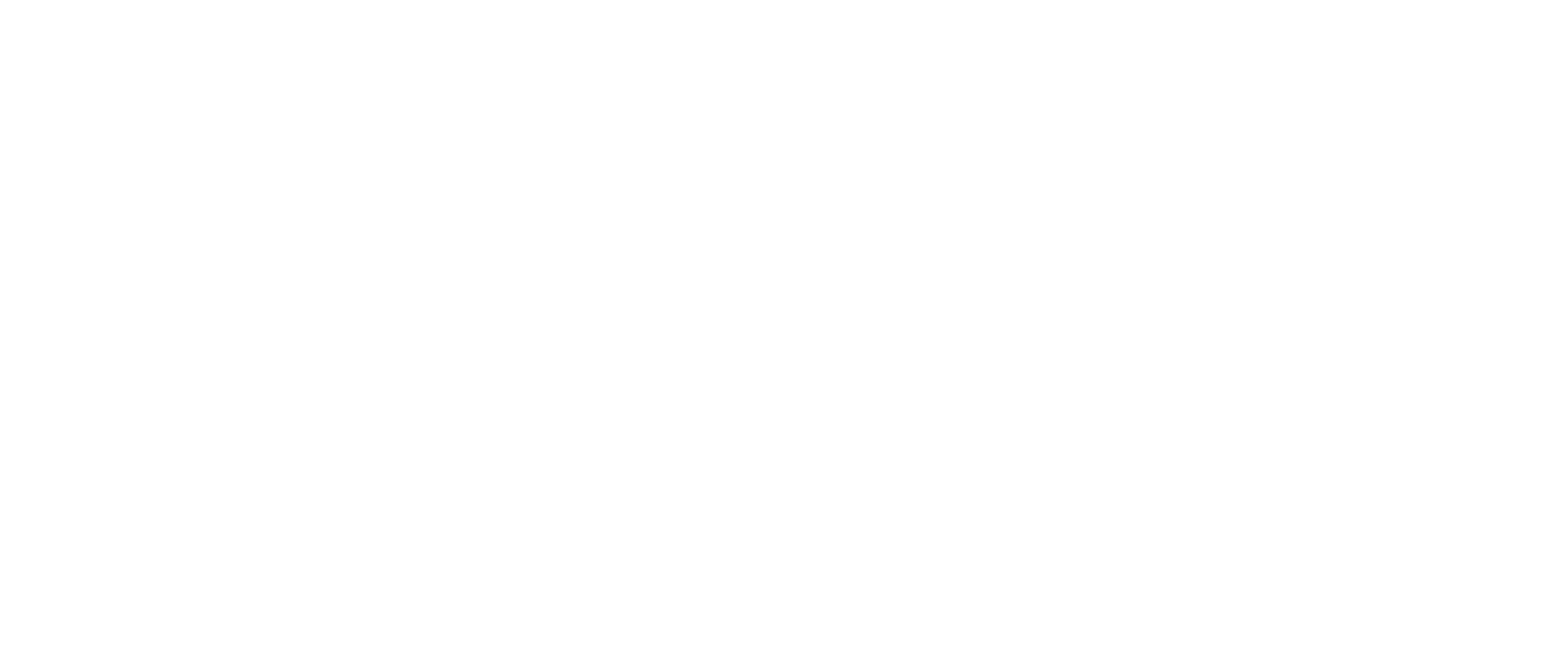
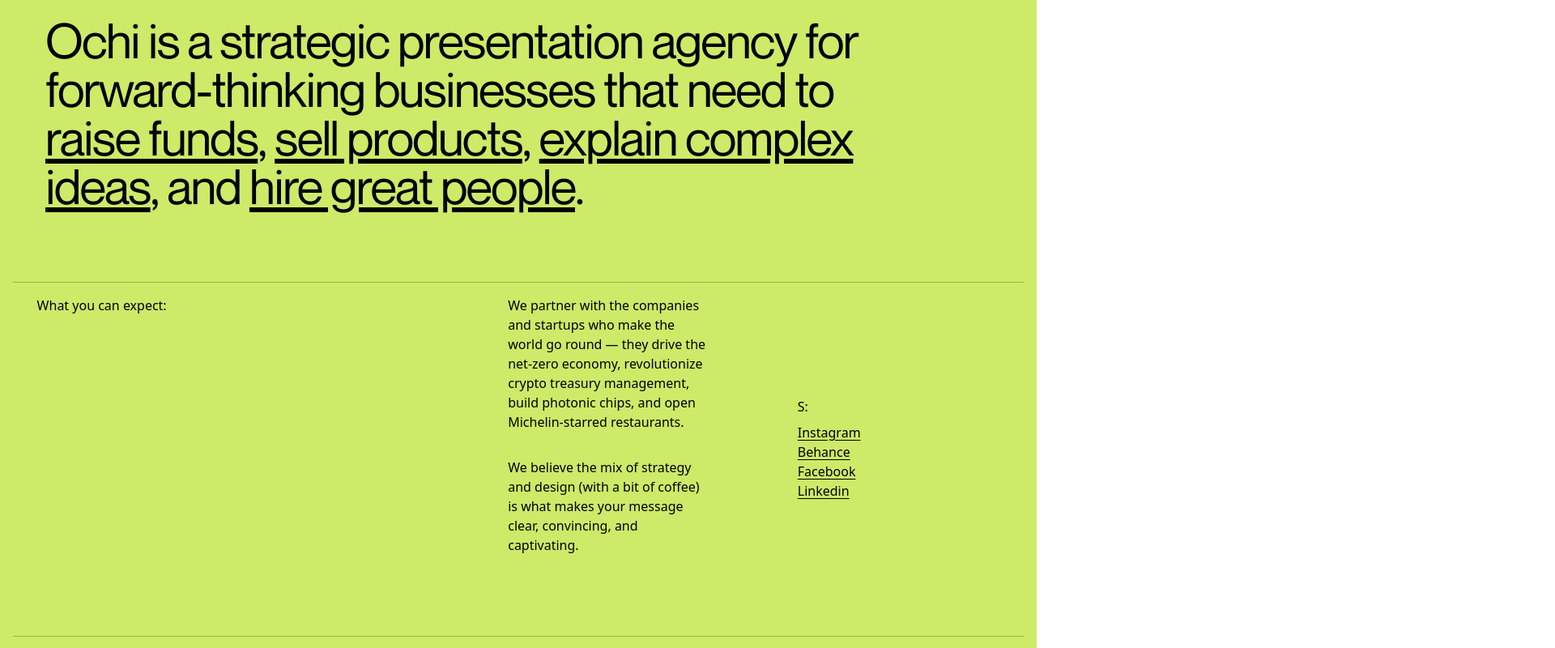
Before and after one commit to adarsh-279/Ochi-Design, a React (Vite) app: page / in a window 1280 px wide. Shown: the part 1360-2160 px from the top of the page at 81% size, 1920 px wide, since content can reach past the window. Before the commit the page ends 1284 px from the top, so only its background shows below. Built offline with nearby package versions, Linux system fonts and the light colour scheme.

Commit message:
Stratergy Completed

```diff
--- a/src/App.jsx
+++ b/src/App.jsx
@@ -1,15 +1,17 @@
 import LandingPage from "./components/LandingPage"
 import Marquee from "./components/Marquee"
 import Navbar from "./components/Navbar"
+import Stratergy from "./components/Stratergy"
 
 function App() {
 
   return (
     <>
-      <div className="w-full min-h-screen bg-[#f1f1f1]">
+      <div className="w-full min-h-screen bg-[#f1f1f1] overflow-auto overflow-x-hidden">
         <Navbar />
         <LandingPage />
         <Marquee />
+        <Stratergy />
       </div>
     </>
   )
--- /dev/null
+++ b/src/components/Stratergy.jsx
@@ -0,0 +1,68 @@
+import React from "react";
+import img2 from "../assets/images/2.jpg"
+
+const Stratergy = () => {
+  return (
+    <div className="w-full min-h-screen bg-[#cdea68] px-4 py-3 rounded-t-3xl">
+      <div className="border-b-[1.5px] border-[#00000040]">
+        <h1 className="text-6xl tracking-tight w-[85%] ml-10 mt-21 mb-22 font-[Nueue]">
+          Ochi is a strategic presentation agency for forward-thinking
+          businesses that need to{" "}
+          <span className="underline underline-offset-4">raise funds</span>,{" "}
+          <span className="underline underline-offset-4">sell products</span>,{" "}
+          <span className="underline underline-offset-4">
+            explain complex ideas
+          </span>
+          , and{" "}
+          <span className="underline underline-offset-4">
+            hire great people
+          </span>
+          .
+        </h1>
+      </div>
+      <div className="w-full flex justify-center gap-5 mt-4 pb-25 border-b-[1.5px] border-[#00000040]">
+        <div className="w-[45%]">
+          <h1>What you can expect:</h1>
+        </div>
+        <div className="w-[20%] mr-22 flex flex-col gap-8">
+          <h1>
+            We partner with the companies and startups who make the world go
+            round — they drive the net-zero economy, revolutionize crypto
+            treasury management, build photonic chips, and open Michelin-starred
+            restaurants.
+          </h1>
+          <h1>
+            We believe the mix of strategy and design (with a bit of coffee) is
+            what makes your message clear, convincing, and captivating.
+          </h1>
+        </div>
+        <div className="w-[20%] flex flex-col">
+          <h1 className="mt-[50%] mb-2">S:</h1>
+          <a href="#" className="underline underline-offset-3">
+            Instagram
+          </a>
+          <a href="#" className="underline underline-offset-3">
+            Behance
+          </a>
+          <a href="#" className="underline underline-offset-3">
+            Facebook
+          </a>
+          <a href="#" className="underline underline-offset-3">
+            Linkedin
+          </a>
+        </div>
+      </div>
+      <div className="mt-2 ml-10 flex gap-80 pb-10">
+        <div>
+          <h1 className="text-6xl text-bold">Our approach:</h1>
+          <button className="px-7 py-4 text-white bg-black rounded-4xl mt-7">
+            READ MORE ●
+          </button>
+        </div>
+        <img className="w-180 h-120 rounded-xl mt-5" src={img2} alt="" />
+      </div>
+    </div>
+  );
+};
+
+export default Stratergy;
```
Also changed, not shown: src/assets/images/2.jpg (added).
